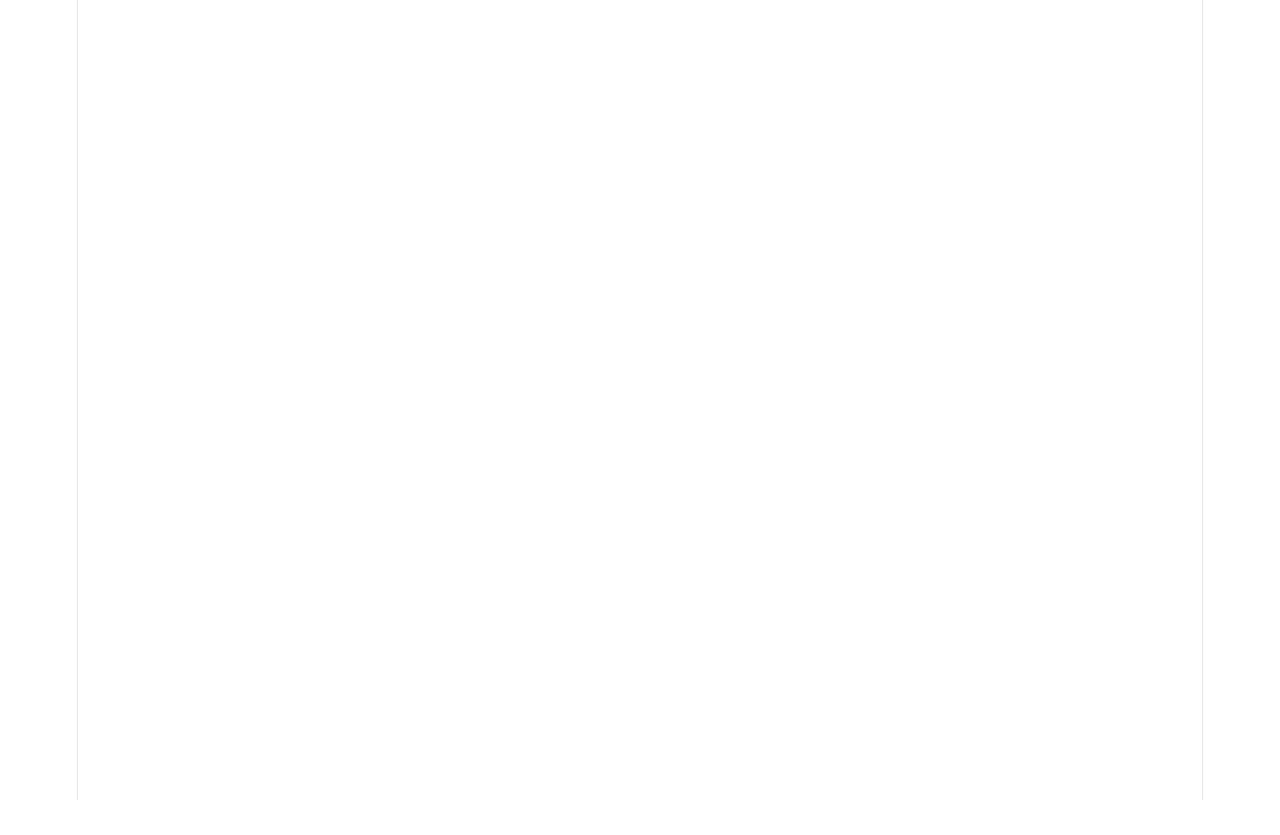
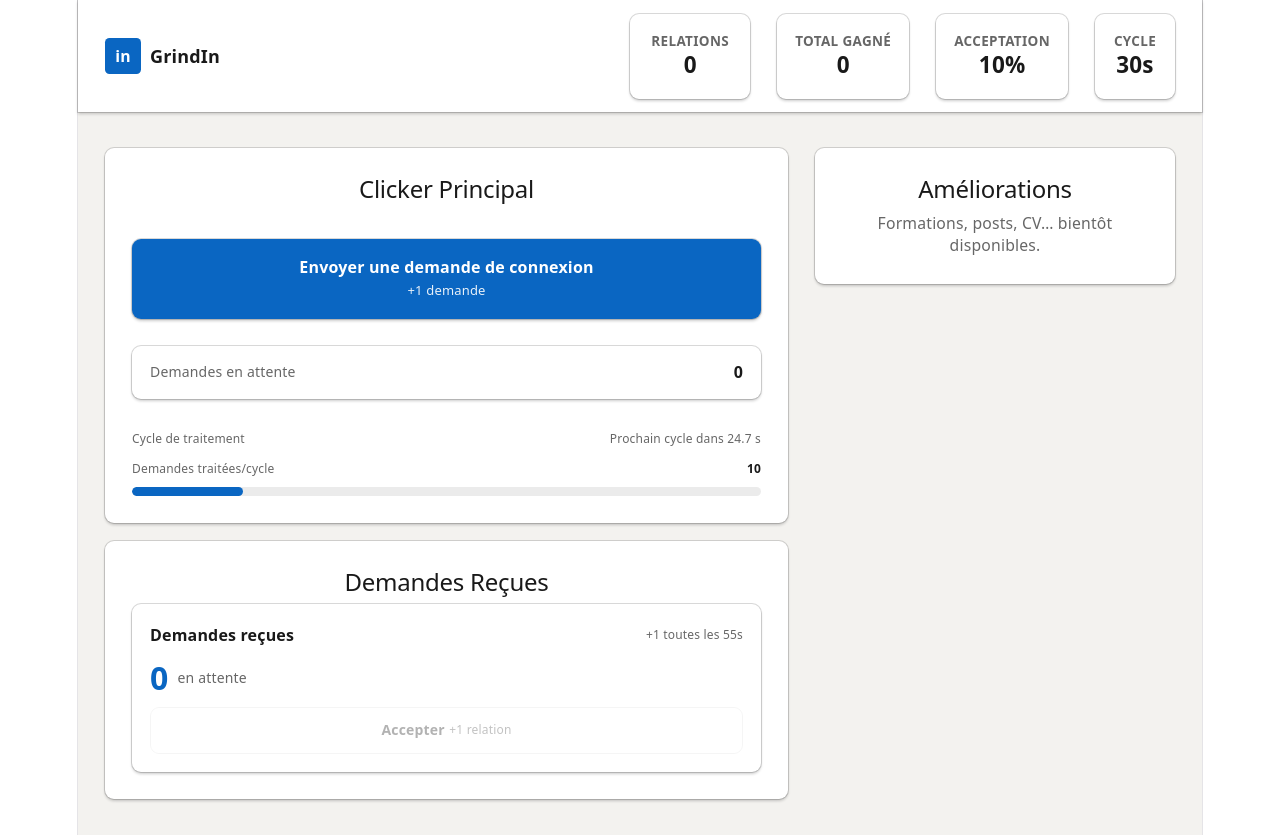
Before and after one commit to nathanddrl/GrindIn, a React (Vite) app: page / in a window 1280 px wide. Before the commit the page ends 800 px from the top, so only its background shows below. Built offline with nearby package versions, Linux system fonts and the light colour scheme.

Commit message:
feat: enhance App component with clicker UI and game state management; add CycleCountdown and CycleNotification components

```diff
--- a/src/App.tsx
+++ b/src/App.tsx
@@ -1,13 +1,97 @@
 import { useGameLoop } from './hooks/useGameLoop';
 import { useAutoSave } from './hooks/useAutoSave';
+import { useGameStore } from './store/useGameStore';
+import { StatCard } from './components/StatCard';
+import {
+  MainClickerButton,
+  PendingRequestsCounter,
+  IncomingClickerPanel,
+  CycleCountdown,
+  CycleNotification,
+} from './features/clicker';
 
 function App() {
   useGameLoop();
   useAutoSave();
 
+  const relations         = useGameStore((s) => s.relations);
+  const totalEarned       = useGameStore((s) => s.totalRelationsEarned);
+  const acceptanceRate    = useGameStore((s) => s.acceptanceRate);
+  const cycleDuration     = useGameStore((s) => s.cycleDuration);
+
   return (
-    <>
-    </>
+    <div className="min-h-screen" style={{ backgroundColor: '#F3F2EF', fontFamily: '"Source Sans Pro", system-ui, -apple-system, sans-serif' }}>
+
+      {/* HEADER */}
+      <header
+        className="bg-white px-6 py-3 flex items-center justify-between"
+        style={{ boxShadow: '0 0 0 1px rgba(0,0,0,0.15), 0 2px 3px rgba(0,0,0,0.2)' }}
+      >
+        <div className="flex items-center gap-2">
+          <div
+            className="w-8 h-8 rounded flex items-center justify-center text-white font-bold text-sm"
+            style={{ backgroundColor: '#0A66C2' }}
+          >
+            in
+          </div>
+          <span className="font-bold text-base" style={{ color: '#000000E6' }}>GrindIn</span>
+        </div>
+
+        <div className="flex items-center gap-6">
+          <StatCard label="Relations" value={relations.toLocaleString('fr-FR')} className="min-w-[120px]" />
+          <StatCard label="Total gagné" value={totalEarned.toLocaleString('fr-FR')} className="min-w-[120px]" />
+          <StatCard label="Acceptation" value={`${acceptanceRate}%`} className="min-w-[100px]" />
+          <StatCard label="Cycle" value={`${cycleDuration}s`} className="min-w-[80px]" />
+        </div>
+      </header>
+
+      {/* MAIN */}
+      <main className="max-w-6xl mx-auto px-6 py-8 grid grid-cols-[1fr_360px] gap-6">
+
+        {/* ZONE GAUCHE — Clickers */}
+        <section className="flex flex-col gap-4">
+          <CycleNotification />
+
+          <div
+            className="bg-white rounded-lg p-6 flex flex-col gap-6"
+            style={{ boxShadow: '0 0 0 1px rgba(0,0,0,0.15), 0 2px 3px rgba(0,0,0,0.2)' }}
+          >
+            <h2 className="text-base font-bold" style={{ color: '#000000E6' }}>
+              Clicker Principal
+            </h2>
+            <MainClickerButton />
+            <PendingRequestsCounter />
+            <CycleCountdown />
+          </div>
+
+          <div
+            className="bg-white rounded-lg p-6"
+            style={{ boxShadow: '0 0 0 1px rgba(0,0,0,0.15), 0 2px 3px rgba(0,0,0,0.2)' }}
+          >
+            <h2 className="text-base font-bold mb-4" style={{ color: '#000000E6' }}>
+              Demandes Reçues
+            </h2>
+            <IncomingClickerPanel />
+          </div>
+        </section>
+
+        {/* ZONE DROITE — Upgrades (à venir) */}
+        <aside className="flex flex-col gap-4">
+          <div
+            className="bg-white rounded-lg p-6"
+            style={{ boxShadow: '0 0 0 1px rgba(0,0,0,0.15), 0 2px 3px rgba(0,0,0,0.2)' }}
+          >
+            <h2 className="text-base font-bold mb-2" style={{ color: '#000000E6' }}>
+              Améliorations
+            </h2>
+            <p className="text-sm" style={{ color: '#00000099' }}>
+              Formations, posts, CV… bientôt disponibles.
+            </p>
+          </div>
+        </aside>
+
+      </main>
+    </div>
   );
 }
 
--- /dev/null
+++ b/src/components/ProgressBar.tsx
@@ -0,0 +1,33 @@
+interface ProgressBarProps {
+  value: number;       // valeur actuelle
+  max: number;         // valeur max
+  label?: string;
+  className?: string;
+}
+
+export function ProgressBar({ value, max, label, className = '' }: ProgressBarProps) {
+  const percent = max > 0 ? Math.min(100, (value / max) * 100) : 0;
+
+  return (
+    <div className={`w-full ${className}`}>
+      {label && (
+        <div className="flex justify-between mb-1">
+          <span className="text-xs font-semibold text-[#000000E6]">{label}</span>
+          <span className="text-xs text-[#00000099]">{Math.round(percent)}%</span>
+        </div>
+      )}
+      <div
+        className="w-full h-2 rounded-full overflow-hidden"
+        style={{ backgroundColor: 'rgba(0,0,0,0.08)' }}
+      >
+        <div
+          className="h-full rounded-full transition-all duration-200"
+          style={{
+            width: `${percent}%`,
+            backgroundColor: '#0A66C2',
+          }}
+        />
+      </div>
+    </div>
+  );
+}
--- /dev/null
+++ b/src/components/StatCard.tsx
@@ -0,0 +1,19 @@
+interface StatCardProps {
+  label: string;
+  value: string | number;
+  sublabel?: string;
+  className?: string;
+}
+
+export function StatCard({ label, value, sublabel, className = '' }: StatCardProps) {
+  return (
+    <div
+      className={`bg-white rounded-lg p-4 ${className}`}
+      style={{ boxShadow: '0 0 0 1px rgba(0,0,0,0.15), 0 2px 3px rgba(0,0,0,0.2)' }}
+    >
+      <p className="text-xs font-semibold text-[#00000099] uppercase tracking-wide">{label}</p>
+      <p className="text-xl font-bold text-[#000000E6] mt-1">{value}</p>
+      {sublabel && <p className="text-xs text-[#00000099] mt-0.5">{sublabel}</p>}
+    </div>
+  );
+}
--- a/src/features/clicker/index.ts
+++ b/src/features/clicker/index.ts
@@ -2,5 +2,7 @@
 export { MainClickerButton } from './ui/MainClickerButton';
 export { PendingRequestsCounter } from './ui/PendingRequestsCounter';
 export { IncomingClickerPanel } from './ui/IncomingClickerPanel';
+export { CycleCountdown } from './ui/CycleCountdown';
+export { CycleNotification } from './ui/CycleNotification';
 export { handleMainClick } from './logic/clickerLogic';
 export { handleAcceptIncoming, computeIncomingIntervalSeconds } from './logic/incomingClickerLogic';
--- /dev/null
+++ b/src/features/clicker/ui/CycleCountdown.tsx
@@ -0,0 +1,48 @@
+// features/clicker/ui/CycleCountdown.tsx
+// Barre de progression + secondes restantes jusqu'au prochain cycle.
+
+import React from 'react';
+import { useGameStore } from '../../../store/useGameStore';
+
+export function CycleCountdown(): React.ReactElement {
+  const lastCycleAt              = useGameStore((s) => s.lastCycleAt);
+  const cycleDuration            = useGameStore((s) => s.cycleDuration);
+  const isBanned                 = useGameStore((s) => s.isBanned);
+  const requestsProcessedPerCycle = useGameStore((s) => s.requestsProcessedPerCycle);
+  // lastTickAt se met à jour toutes les 100 ms — pilote les re-renders
+  const lastTickAt               = useGameStore((s) => s.lastTickAt);
+
+  const cycleMs   = cycleDuration * 1_000;
+  const elapsed   = lastCycleAt > 0 ? Math.max(0, lastTickAt - lastCycleAt) : 0;
+  const progress  = lastCycleAt > 0 ? Math.min(1, elapsed / cycleMs) : 0;
+  const remaining = Math.max(0, cycleDuration - elapsed / 1_000);
+
+  const label = isBanned
+    ? 'Compte suspendu'
+    : lastCycleAt === 0
+      ? 'En attente...'
+      : `Prochain cycle dans ${remaining.toFixed(1)} s`;
+
+  return (
+    <div className="flex flex-col gap-1">
+      <div className="flex items-center justify-between">
+        <span className="text-[12px] text-[#00000099]">Cycle de traitement</span>
+        <span className="text-[12px] text-[#00000099]">{label}</span>
+      </div>
+      <div className="flex items-center justify-between">
+        <span className="text-[12px] text-[#00000099]">Demandes traitées/cycle</span>
+        <span className="text-[12px] font-semibold text-[#000000E6]">{requestsProcessedPerCycle}</span>
+      </div>
+
+      <div className="h-2 rounded-full bg-[#00000014] overflow-hidden">
+        <div
+          className="h-full rounded-full transition-all duration-100"
+          style={{
+            width: `${progress * 100}%`,
+            backgroundColor: isBanned ? '#CC1016' : '#0A66C2',
+          }}
+        />
+      </div>
+    </div>
+  );
+}
--- /dev/null
+++ b/src/features/clicker/ui/CycleNotification.tsx
@@ -0,0 +1,44 @@
+// features/clicker/ui/CycleNotification.tsx
+// Toast flottant affiché 3 s après chaque cycle : "+X relations | Y ignorées"
+
+import React from 'react';
+import { useGameStore } from '../../../store/useGameStore';
+
+const DISPLAY_MS = 3_000;
+
+export function CycleNotification(): React.ReactElement | null {
+  const result      = useGameStore((s) => s.cycleLastResult);
+  const resultAt    = useGameStore((s) => s.cycleLastResultAt);
+  const lastTickAt  = useGameStore((s) => s.lastTickAt);
+
+  if (!result || resultAt === 0) return null;
+  if (result.processed === 0)    return null;
+  if (lastTickAt - resultAt > DISPLAY_MS) return null;
+
+  const age      = lastTickAt - resultAt;
+  const opacity  = age < DISPLAY_MS * 0.75 ? 1 : 1 - (age - DISPLAY_MS * 0.75) / (DISPLAY_MS * 0.25);
+
+  return (
+    <div
+      role="status"
+      aria-live="polite"
+      style={{ opacity: Math.max(0, opacity) }}
+      className={[
+        'pointer-events-none',
+        'flex items-center gap-2 px-4 py-2 rounded-lg',
+        'bg-white shadow-[0_0_0_1px_rgba(0,0,0,0.15),0_2px_3px_rgba(0,0,0,0.2)]',
+        'text-[14px] font-semibold text-[#000000E6]',
+        'transition-opacity duration-300',
+      ].join(' ')}
+    >
+      <span className="text-[#057642]">
+        +{result.accepted.toLocaleString('fr-FR')} relations 🤝
+      </span>
+      {result.rejected > 0 && (
+        <span className="text-[#00000099] font-normal">
+          | {result.rejected.toLocaleString('fr-FR')} ignorée{result.rejected > 1 ? 's' : ''}
+        </span>
+      )}
+    </div>
+  );
+}
--- a/src/store/slices/connectionsSlice.ts
+++ b/src/store/slices/connectionsSlice.ts
@@ -16,6 +16,10 @@ export interface ConnectionsState {
   incomingRequests: number;       // clicker secondaire — demandes reçues en attente
   acceptanceRate: number;         // taux calculé en % (base: 10, max: 95)
   requestsProcessedPerCycle: number; // base: 10 + contribution pyramide
+
+  // Résultat du dernier cycle — UI uniquement, non persisté
+  cycleLastResult: CycleResult | null;
+  cycleLastResultAt: number;      // timestamp ms, 0 = jamais
 }
 
 // ---------------------------------------------------------------------------
@@ -78,6 +82,8 @@ export const createConnectionsSlice: StateCreator<
   incomingRequests: 0,
   acceptanceRate: GAME_CONSTANTS.BASE_ACCEPTANCE_RATE,
   requestsProcessedPerCycle: GAME_CONSTANTS.BASE_REQUESTS_PER_CYCLE,
+  cycleLastResult: null,
+  cycleLastResultAt: 0,
 
   // --- actions ---
 
@@ -101,16 +107,22 @@ export const createConnectionsSlice: StateCreator<
     const { pendingRequests, requestsProcessedPerCycle, acceptanceRate } = get();
 
     const processed = Math.min(pendingRequests, requestsProcessedPerCycle);
-    const accepted  = Math.round(processed * (acceptanceRate / 100));
+    let accepted = 0;
+    for (let i = 0; i < processed; i++) {
+      if (Math.random() * 100 < acceptanceRate) accepted++;
+    }
     const rejected  = processed - accepted;
+    const result: CycleResult = { accepted, rejected, processed };
 
     set((s) => ({
-      pendingRequests:     s.pendingRequests - processed,
-      relations:           s.relations + accepted,
+      pendingRequests:      s.pendingRequests - processed,
+      relations:            s.relations + accepted,
       totalRelationsEarned: s.totalRelationsEarned + accepted,
+      cycleLastResult:      result,
+      cycleLastResultAt:    Date.now(),
     }));
 
-    return { accepted, rejected, processed };
+    return result;
   },
 
   addRelations: (amount) =>
--- a/src/store/useGameStore.ts
+++ b/src/store/useGameStore.ts
@@ -120,6 +120,7 @@ export const useGameStore = create<GameStore>()(
         incomingRequests:        s.incomingRequests,
         acceptanceRate:          s.acceptanceRate,
         requestsProcessedPerCycle: s.requestsProcessedPerCycle,
+        // cycleLastResult + cycleLastResultAt : éphémères, non persistés
       }),
 
       migrate: (persisted, fromVersion) => {
--- a/vite.config.ts
+++ b/vite.config.ts
@@ -3,6 +3,9 @@ import react from '@vitejs/plugin-react';
 
 export default defineConfig({
   plugins: [react()],
+  resolve: {
+    dedupe: ['react', 'react-dom'],
+  },
   test: {
     environment: 'jsdom',
     clearMocks: true,
```
Also changed, not shown: 1 other file (tests, documents, lock files or other folders).
